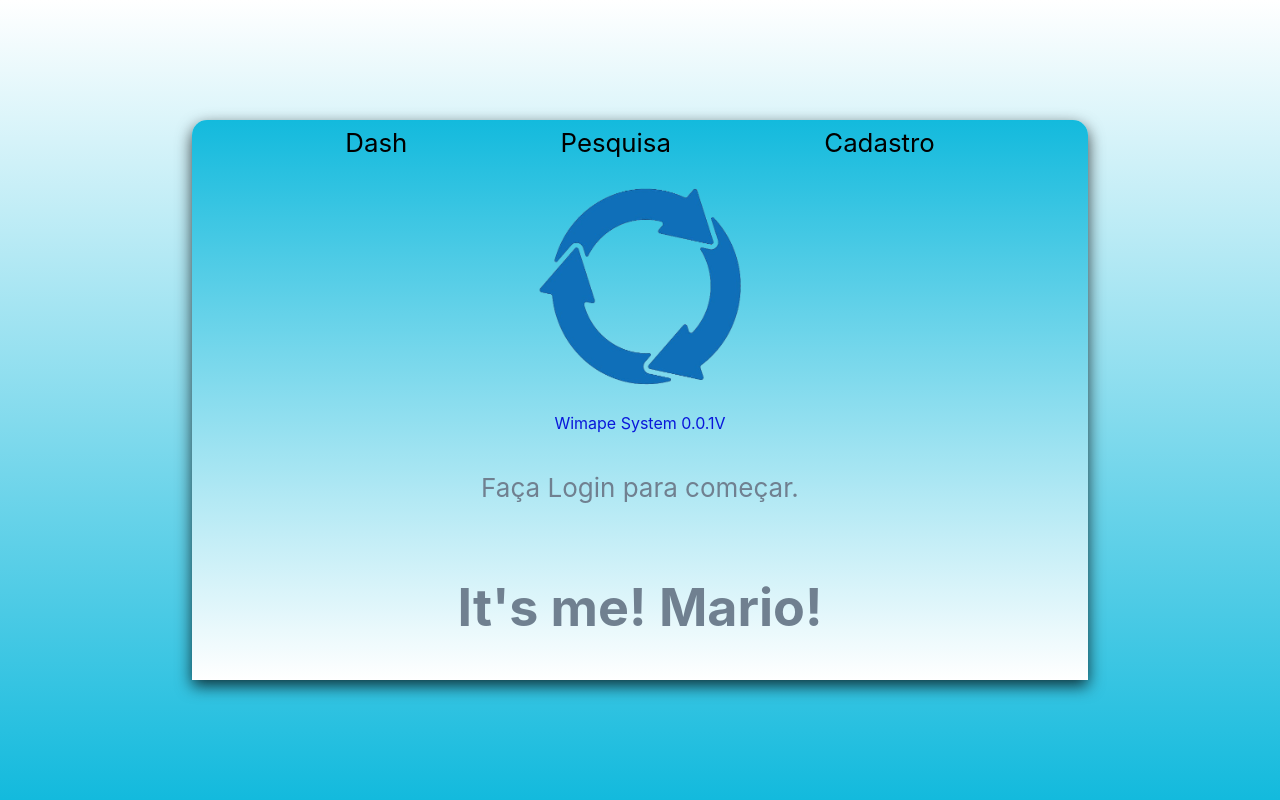
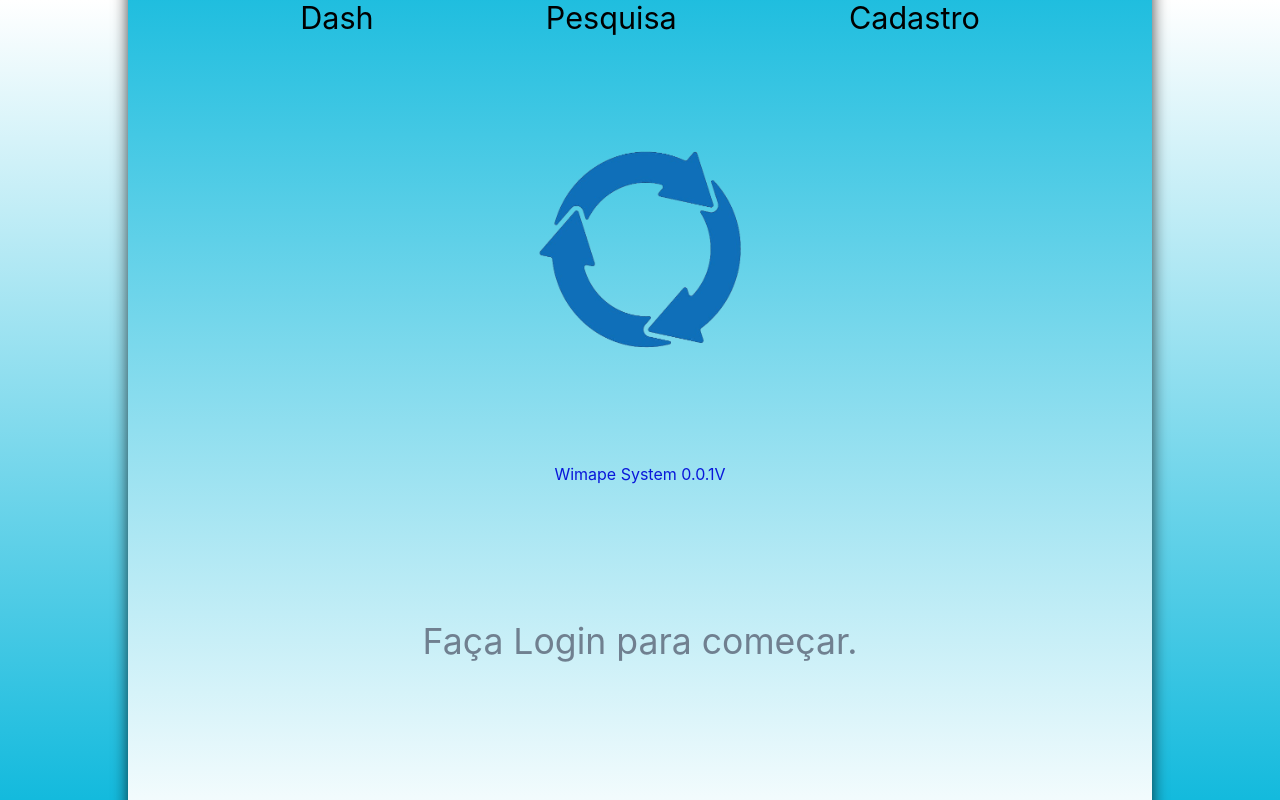
Before and after one commit to marcostech/wimapesys_frontend, a React (Create React App) app in the folder wimape/: page /samplepath in a window 1280 px wide. Shown: the top 800 px of the page. Built offline with nearby package versions, Linux system fonts and the light colour scheme.

Commit message:
Theres more to it...

```diff
--- a/wimape/src/App.css
+++ b/wimape/src/App.css
@@ -1,10 +1,9 @@
 .App {
   display: flex;
   flex-direction: column;
-  align-items: center;
   text-align: center;
   justify-content: center;
-  height: 70vh;
+  padding: 30vh 10vw 30vh 10vw;
 }
 
 .App-logo {
@@ -21,9 +20,9 @@
   flex-direction: column;
   align-items: center;
   justify-content: space-around;
-  font-size: calc(10px + 2vmin);
-  height: 100%;
-  width: 70vw;
+  font-size: calc(10px + 2vmax);
+  height: 70vmax;
+
   color: slategrey;
   -webkit-box-shadow: 0px 6px 16px 0px rgba(0,0,0,0.75);
   -moz-box-shadow: 0px 6px 16px 0px rgba(0,0,0,0.75);
--- a/wimape/src/SamplePath.js
+++ b/wimape/src/SamplePath.js
@@ -4,7 +4,7 @@ function SamplePath() {
     return (
         <div>
             <div>
-                <h1>It's me! Mario!</h1>
+
             </div>
         </div>
     )
--- a/wimape/src/SamplePath2.js
+++ b/wimape/src/SamplePath2.js
@@ -4,7 +4,7 @@ function SamplePath() {
     return (
         <div>
             <div>
-                <h1>It's me! Mario Verde!</h1>
+
             </div>
         </div>
     )
```
